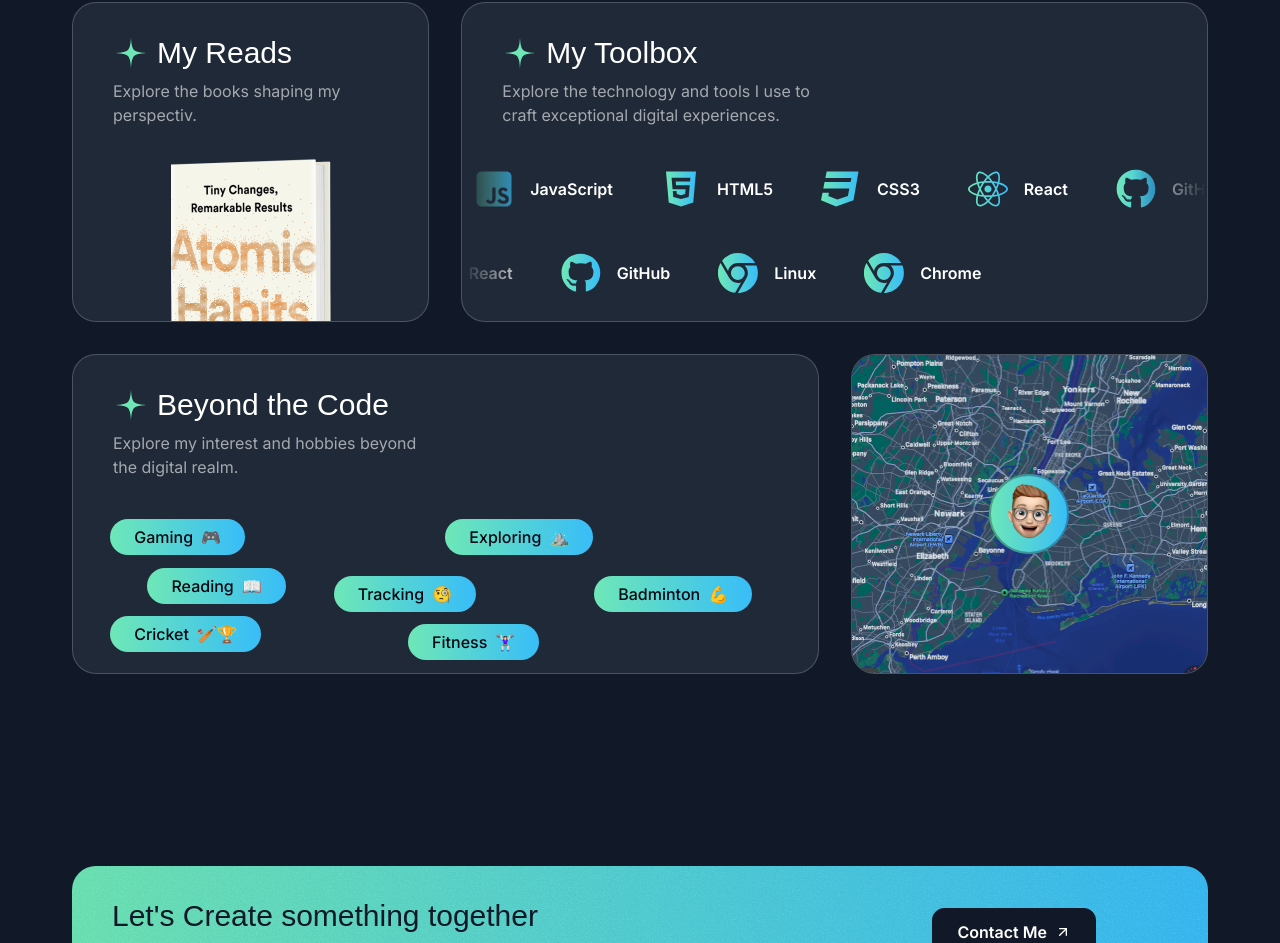
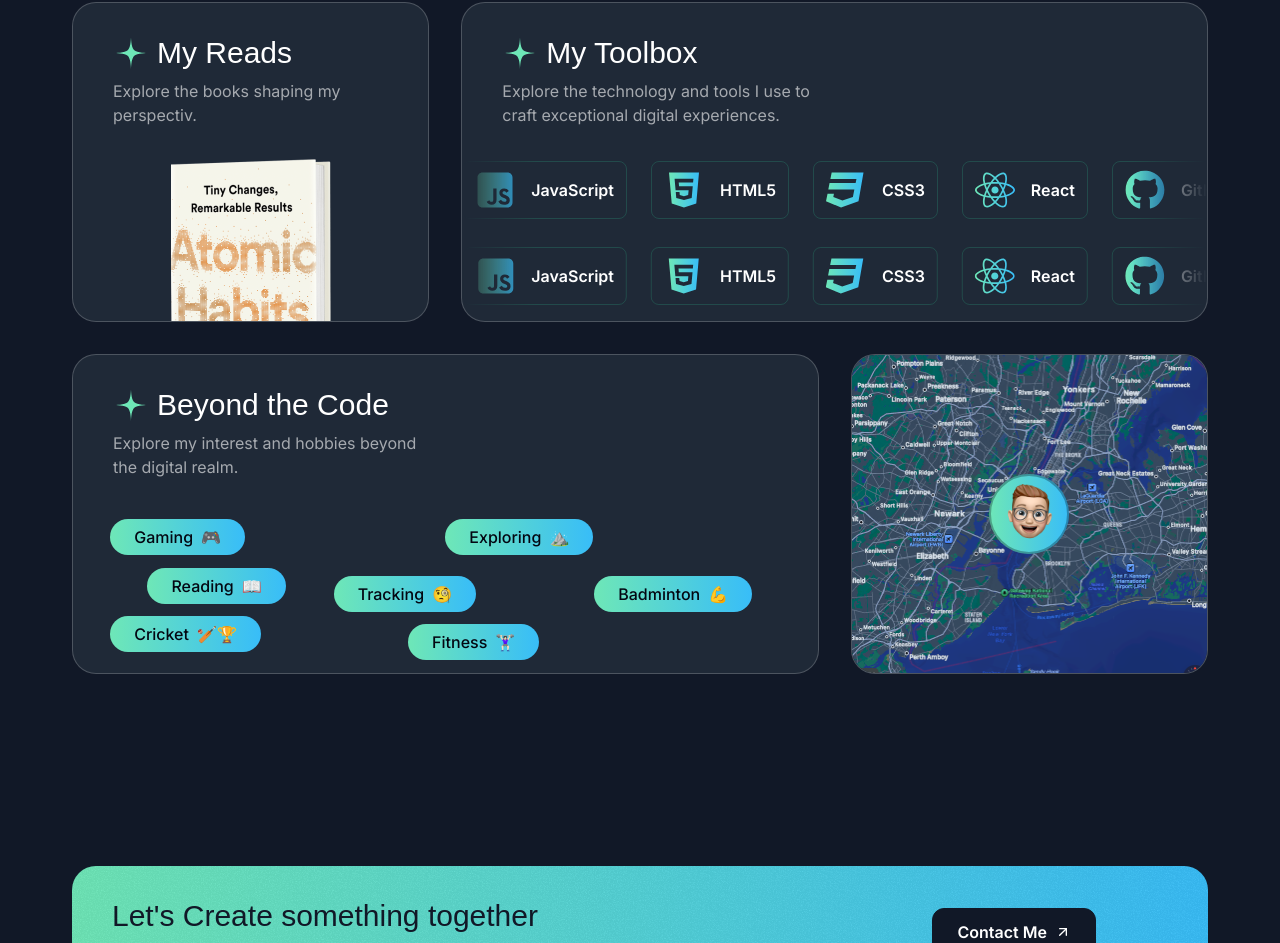
Before and after one commit to sarmadshamim/Portfolio-Personal, a Next.js app: page / in a window 1280 px wide. Shown: the part 3412-4355 px from the top of the page. Built offline with nearby package versions, Linux system fonts and the light colour scheme; a web font is replaced by a local one.

Commit message:
create toolbox component

```diff
--- a/src/components/ToolboxItem.tsx
+++ b/src/components/ToolboxItem.tsx
@@ -1,3 +1,4 @@
+import { Fragment } from "react";
 import { TechIcon } from "./TechIcon";
 import { twMerge } from "tailwind-merge";
 export const ToolboxItem = ({toolboxItem,className,itemsWrapperClassName}:{
@@ -12,13 +13,16 @@ export const ToolboxItem = ({toolboxItem,className,itemsWrapperClassName}:{
     return(
         <div className={twMerge("flex [mask-image:linear-gradient(to_right,transparent,black_10%,black_90%,transparent)]",className)}>
             <div className={twMerge("flex flex-none py-0.5 gap-6 pr-6",itemsWrapperClassName)}>
-        {toolboxItem.map((item) => (
-          <div key={item.title} className="inline-flex items-center gap-4 py-2 px-3 outline-2 outline-white/10 rounded-lg">
-            <TechIcon component ={item.iconType} />
-            <span className="font-semibold">{item.title}</span>
-          </div>
-
-        ))}
+              {...new Array(2).fill(0).map((_,idx) => (
+                <Fragment key={idx}>
+                {toolboxItem.map((item) => (
+                 <div key={item.title} className="inline-flex items-center gap-4 py-2 px-3 border border-emerald-400/20 outline-2 outline-white/10 rounded-lg">
+                 <TechIcon component ={item.iconType} />
+                  <span className="font-semibold">{item.title}</span>
+                 </div>
+                 ))}
+              </Fragment>
+            ))}
       </div>
       </div>
     )
```
